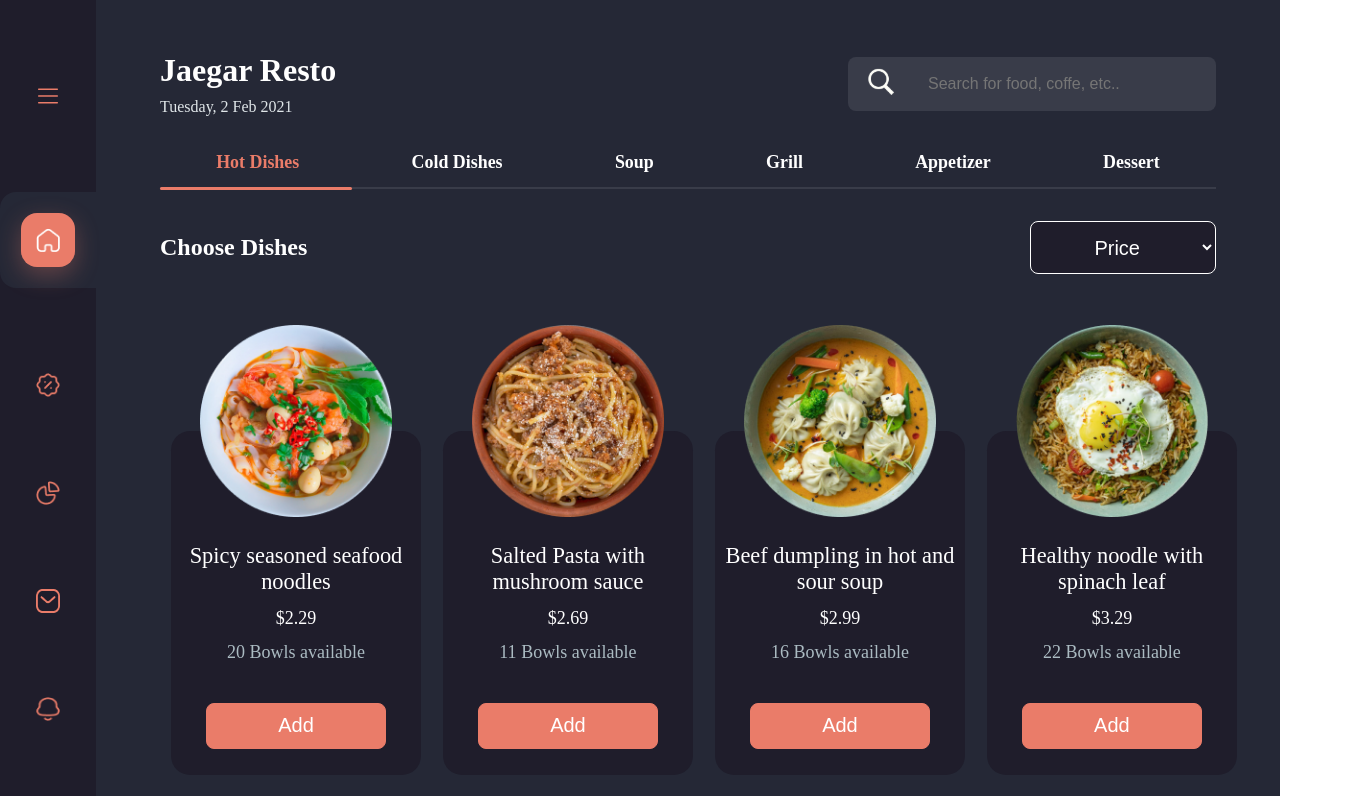
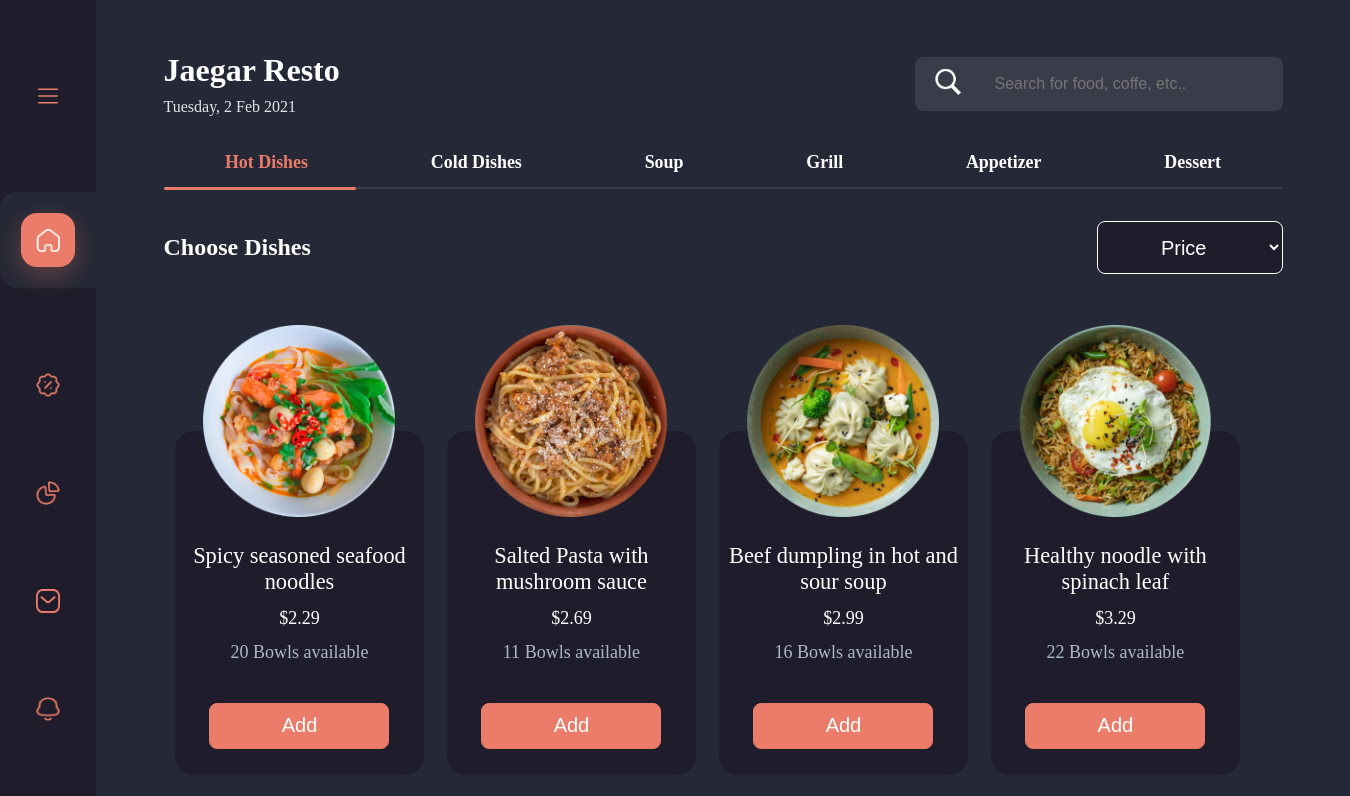
Before and after one commit to MukhriddinToshboyev/Pitsa, a React (Vite) app: page / in a window 1280 px wide. Shown: the top 796 px of the page, 1350 px wide, since content can reach past the window. Built offline with nearby package versions, Linux system fonts and the light colour scheme.

Commit message:
localStorage

```diff
--- a/src/Home/style.css
+++ b/src/Home/style.css
@@ -16,7 +16,7 @@
 
 /* Home header */
 .home-container {
-  width: 100%;
+  width: 1350px;
   height: 64rem;
   margin: 0 auto;
   z-index: 1;
@@ -178,8 +178,6 @@
   background: #ea7c69;
 }
 
-/*  */
-
 .home-navigation__choose {
   padding-top: 2rem;
   display: flex;
--- a/src/Orders/index.jsx
+++ b/src/Orders/index.jsx
@@ -22,11 +22,14 @@ function Orders({
   const [subTotal, setSubTotal] = useState(0);
 
   useEffect(() => {
+    // Sub total ni hisoblash
     const total = cartItems1.reduce(
       (acc, item) => acc + item.price * item.quantity,
       0
     );
     setSubTotal(total);
+    // cartItems1 ni localStorage ga saqlash
+    localStorage.setItem("cartItems", JSON.stringify(cartItems1));
   }, [cartItems1]);
 
   return (
```
